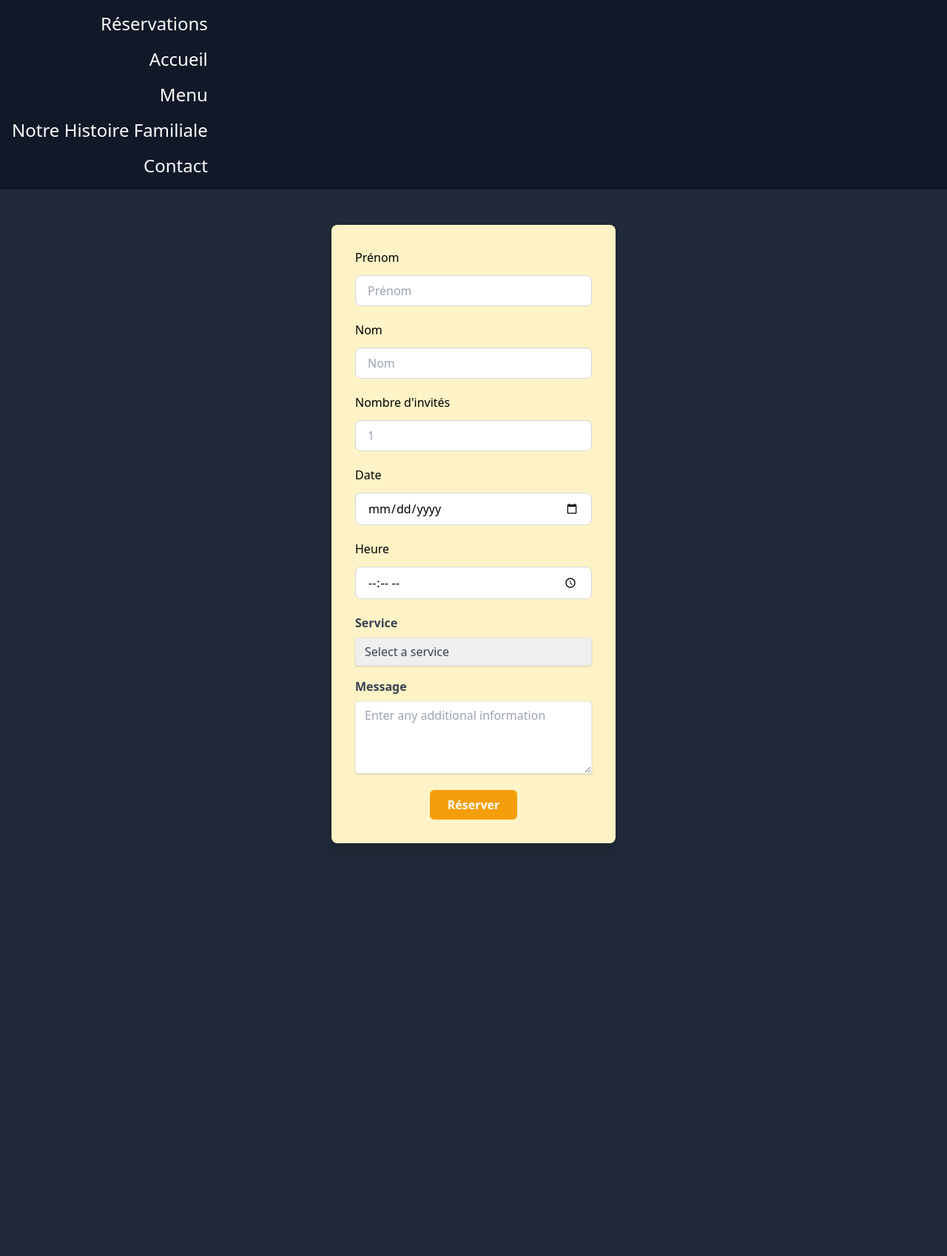
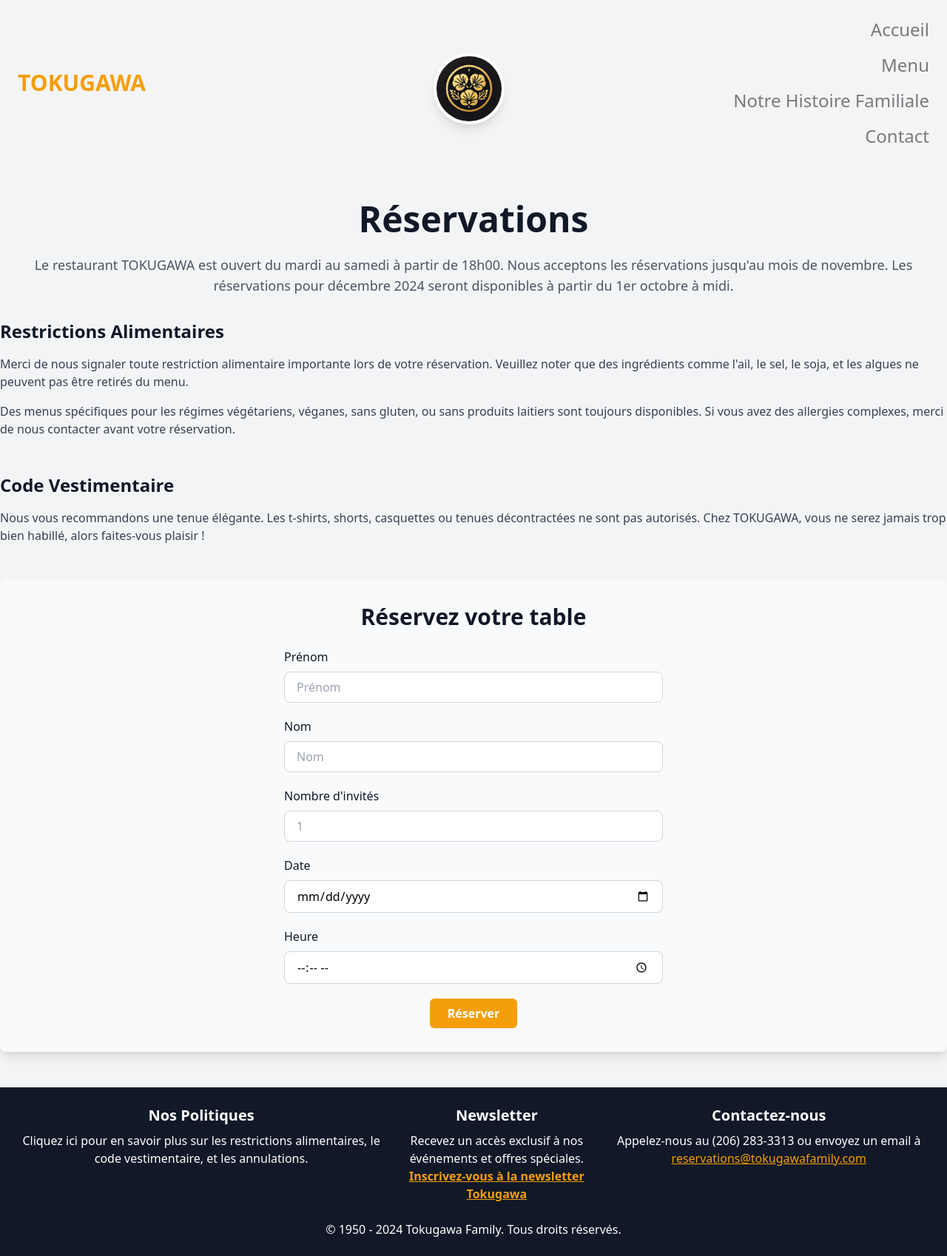
Before and after one commit to Mus1shi/App-Django-Tailwind-React-coming-soon, a Django app: page /reservations/ in a window 1280 px wide. Shown: the whole page at 74% size. Before the commit the page ends 1140 px from the top, so only its background shows below. Run offline with Django 5.2, Linux system fonts and the light colour scheme.

Commit message:
90% frontend

```diff
--- a/djangoProject/urls.py
+++ b/djangoProject/urls.py
@@ -10,5 +10,8 @@ urlpatterns = [
     path('menu/',views.menu, name='menu'),
     path('contact/',views.contact, name='contact'),
     path('history/',views.history, name='history'),
-    path('reservations/',views.reservations, name='reservations')
+    path('reservations/',views.reservations, name='reservations'),
+    path('send_contact/',views.send_contact, name='send_contact')
+
+
 ]
--- a/djangoProject/views.py
+++ b/djangoProject/views.py
@@ -10,3 +10,5 @@ def history(request):
     return render(request, 'Menu/history.html')
 def reservations(request):
     return render(request, 'Menu/reservations.html')
+def send_contact(request):
+    return render(request, 'Menu/send_contact')
--- a/static/CSS/styles.css
+++ /dev/null
@@ -1,7 +0,0 @@
-#popup {
-  display: block;
-}
-
-#close:target + #popup {
-  display: none;
-}
--- a/templates/Menu/reservations.html
+++ b/templates/Menu/reservations.html
@@ -1,96 +1,93 @@
 {% load static %}
 
-<!doctype html>
+<!DOCTYPE html>
 <html lang="fr">
 <head>
   <meta charset="UTF-8">
   <meta name="viewport" content="width=device-width, initial-scale=1.0">
-  <title>Restaurant Sushi</title>
+  <title>Réservations - Restaurant TOKUGAWA</title>
   <link href="https://cdn.jsdelivr.net/npm/tailwindcss@2.2.19/dist/tailwind.min.css" rel="stylesheet">
-  <link href="{% static 'css/styles.css' %}" rel="stylesheet">
 </head>
-<body class="bg-gray-800 flex flex-col min-h-screen text-gray-300">
-    <!-- Navbar et Header -->
-    <header class="bg-gray-900 p-4">
-        <div class="flex justify-between items-center">
-             <nav class="text-white text-2xl">
+<body class="bg-gray-100 text-gray-900">
+    <!-- En-tête avec nom du restaurant à gauche et navbar à droite -->
+    <header class="flex justify-between items-center p-6">
+        <h1 class="text-yellow-500 text-3xl font-bold uppercase">TOKUGAWA</h1>
+
+        <!-- Logo centré -->
+          <div class="flex justify-center items-center ml-20">
+    <img src="{% static 'images/logo.png' %}" alt="Image du logo" class="w-24 h-24 rounded-full border-4 border-white shadow-lg mt-4">
+</div>
+        <nav class="text-black text-opacity-50 text-2xl">
                 <ul class="flex flex-col space-y-4 text-right">
-                    <li><a href="#" class="hover:text-yellow-500">Réservations</a></li>
                     <li><a href="{% url 'home' %}" class="hover:text-yellow-500">Accueil</a></li>
                     <li><a href="{% url 'menu' %}" class="hover:text-yellow-500">Menu</a></li>
                     <li><a href="{% url 'history' %}" class="hover:text-yellow-500">Notre Histoire Familiale</a></li>
                     <li><a href="{% url 'contact' %}" class="hover:text-yellow-500">Contact</a></li>
                 </ul>
             </nav>
-        </div>
     </header>
 
-    <div class="flex items-center justify-center p-12">
-        <!-- Formulaire centré et réduit -->
-        <div class="mx-auto w-full max-w-sm bg-yellow-100 rounded-lg p-8 shadow-lg">
+    <!-- Contenu principal -->
+    <main class="container mx-auto py-12">
+        <h1 class="text-5xl font-bold text-center mb-6">Réservations</h1>
+        <p class="text-lg text-center text-gray-600 mb-8">
+            Le restaurant TOKUGAWA est ouvert du mardi au samedi à partir de 18h00. Nous acceptons les réservations jusqu'au mois de novembre. Les réservations pour décembre 2024 seront disponibles à partir du 1er octobre à midi.
+        </p>
+
+        <!-- Informations sur les restrictions alimentaires -->
+        <section class="mb-12">
+            <h2 class="text-2xl font-semibold mb-4">Restrictions Alimentaires</h2>
+            <p class="text-gray-700 mb-4">
+                Merci de nous signaler toute restriction alimentaire importante lors de votre réservation. Veuillez noter que des ingrédients comme l'ail, le sel, le soja, et les algues ne peuvent pas être retirés du menu.
+            </p>
+            <p class="text-gray-700">
+                Des menus spécifiques pour les régimes végétariens, véganes, sans gluten, ou sans produits laitiers sont toujours disponibles. Si vous avez des allergies complexes, merci de nous contacter avant votre réservation.
+            </p>
+        </section>
+
+        <!-- Informations sur le dress code -->
+        <section class="mb-12">
+            <h2 class="text-2xl font-semibold mb-4">Code Vestimentaire</h2>
+            <p class="text-gray-700">
+                Nous vous recommandons une tenue élégante. Les t-shirts, shorts, casquettes ou tenues décontractées ne sont pas autorisés. Chez TOKUGAWA, vous ne serez jamais trop bien habillé, alors faites-vous plaisir !
+            </p>
+        </section>
+
+        <!-- Formulaire de réservation -->
+        <section class="bg-gray-50 p-8 rounded-lg shadow-lg">
+            <h2 class="text-3xl font-bold mb-6 text-center">Réservez votre table</h2>
+            <div class="mx-auto w-full max-w-lg">
                 <form>
                     <div class="mb-5">
-                    <label for="fName" class="mb-3 block text-base font-medium text-black">
-                        Prénom
-                    </label>
+                        <label for="fName" class="mb-2 block text-base font-medium text-gray-900">Prénom</label>
                         <input type="text" name="fName" id="fName" placeholder="Prénom"
-                        class="w-full rounded-lg border border-gray-300 bg-white py-2 px-4 text-base font-medium text-black outline-none focus:border-yellow-500 focus:shadow-md" />
+                            class="w-full rounded-lg border border-gray-300 bg-white py-2 px-4 text-base text-black outline-none focus:border-yellow-500 focus:shadow-md" />
                     </div>
 
                     <div class="mb-5">
-                    <label for="lName" class="mb-3 block text-base font-medium text-black">
-                        Nom
-                    </label>
+                        <label for="lName" class="mb-2 block text-base font-medium text-gray-900">Nom</label>
                         <input type="text" name="lName" id="lName" placeholder="Nom"
-                        class="w-full rounded-lg border border-gray-300 bg-white py-2 px-4 text-base font-medium text-black outline-none focus:border-yellow-500 focus:shadow-md" />
+                            class="w-full rounded-lg border border-gray-300 bg-white py-2 px-4 text-base text-black outline-none focus:border-yellow-500 focus:shadow-md" />
                     </div>
 
                     <div class="mb-5">
-                    <label for="guest" class="mb-3 block text-base font-medium text-black">
-                        Nombre d'invités
-                    </label>
-                    <input type="number" name="guest" id="guest" placeholder="1" min="0"
-                        class="w-full rounded-lg border border-gray-300 bg-white py-2 px-4 text-base font-medium text-black outline-none focus:border-yellow-500 focus:shadow-md" />
+                        <label for="guest" class="mb-2 block text-base font-medium text-gray-900">Nombre d'invités</label>
+                        <input type="number" name="guest" id="guest" placeholder="1" min="1"
+                            class="w-full rounded-lg border border-gray-300 bg-white py-2 px-4 text-base text-black outline-none focus:border-yellow-500 focus:shadow-md" />
                     </div>
 
                     <div class="mb-5">
-                    <label for="date" class="mb-3 block text-base font-medium text-black">
-                        Date
-                    </label>
+                        <label for="date" class="mb-2 block text-base font-medium text-gray-900">Date</label>
                         <input type="date" name="date" id="date"
-                        class="w-full rounded-lg border border-gray-300 bg-white py-2 px-4 text-base font-medium text-black outline-none focus:border-yellow-500 focus:shadow-md" />
+                            class="w-full rounded-lg border border-gray-300 bg-white py-2 px-4 text-base text-black outline-none focus:border-yellow-500 focus:shadow-md" />
                     </div>
 
                     <div class="mb-5">
-                    <label for="time" class="mb-3 block text-base font-medium text-black">
-                        Heure
-                    </label>
+                        <label for="time" class="mb-2 block text-base font-medium text-gray-900">Heure</label>
                         <input type="time" name="time" id="time"
-                        class="w-full rounded-lg border border-gray-300 bg-white py-2 px-4 text-base font-medium text-black outline-none focus:border-yellow-500 focus:shadow-md" />
+                            class="w-full rounded-lg border border-gray-300 bg-white py-2 px-4 text-base text-black outline-none focus:border-yellow-500 focus:shadow-md" />
                     </div>
 
-                 <div class="mb-4">
-            <label class="block text-gray-700 font-bold mb-2" for="service">
-                Service
-            </label>
-            <select
-                class="shadow appearance-none border rounded w-full py-2 px-3 text-gray-700 leading-tight focus:outline-none focus:shadow-outline"
-                id="service" name="service">
-                <option value="">Select a service</option>
-                <option value="Demande">Demande particulière</option>
-                <option value="Mariage">Mariage</option>
-                <option value="Allergies">Allergies</option>
-                <option value="Partenariat">Partenariat</option>
-            </select>
-        </div>
-<div class="mb-4">
-            <label class="block text-gray-700 font-bold mb-2" for="message">
-                Message
-            </label>
-            <textarea
-                class="shadow appearance-none border rounded w-full py-2 px-3 text-gray-700 leading-tight focus:outline-none focus:shadow-outline"
-                id="message" rows="4" placeholder="Enter any additional information"></textarea>
-        </div>
                     <div class="text-center">
                         <button class="hover:shadow-form rounded-md bg-yellow-500 py-2 px-6 text-center text-base font-semibold text-white outline-none">
                             Réserver
@@ -98,6 +95,27 @@
                     </div>
                 </form>
             </div>
+        </section>
+    </main>
+
+     <footer class="bg-gray-900 text-white text-center p-6">
+        <div class="flex flex-col md:flex-row justify-around mb-6">
+            <div>
+                <h2 class="text-xl font-bold">Nos Politiques</h2>
+                <p class="mt-2">Cliquez ici pour en savoir plus sur les restrictions alimentaires, le code vestimentaire, et les annulations.</p>
             </div>
+            <div>
+                <h2 class="text-xl font-bold">Newsletter</h2>
+                <p class="mt-2">Recevez un accès exclusif à nos événements et offres spéciales.</p>
+                <a href="#" class="text-yellow-500 font-bold underline hover:text-yellow-600">Inscrivez-vous à la newsletter Tokugawa</a>
+            </div>
+            <div>
+                <h2 class="text-xl font-bold">Contactez-nous</h2>
+                <p class="mt-2">Appelez-nous au (206) 283-3313 ou envoyez un email à <a href="mailto:reservations@tokugawafamily.com" class="underline text-yellow-500 hover:text-yellow-600">reservations@tokugawafamily.com</a></p>
+            </div>
+        </div>
+        <p>&copy; 1950 - 2024 Tokugawa Family. Tous droits réservés.</p>
+    </footer>
+
 </body>
 </html>
```
Also changed, not shown: templates/Menu/contact.html (+107 -0 lines), templates/Menu/history.html (+22 -29 lines), templates/Menu/home.html (+18 -23 lines), templates/Menu/menu.html (+63 -66 lines), static/Images/sushi.jpg (renamed from static/Images/georgia-z-0StN_tFWOhc-unsplash.jpg). Lines whose indentation alone changed are shown as unchanged.
